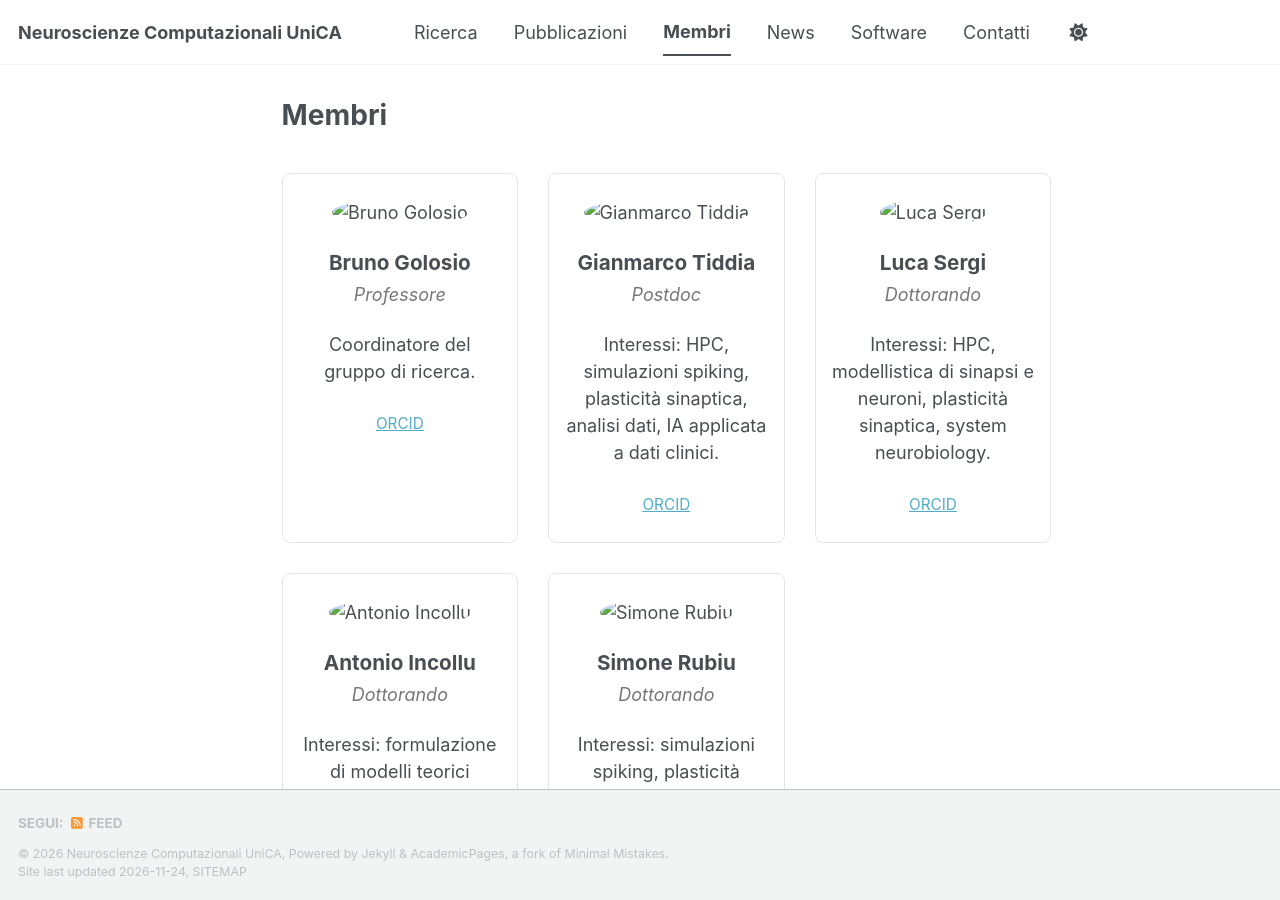
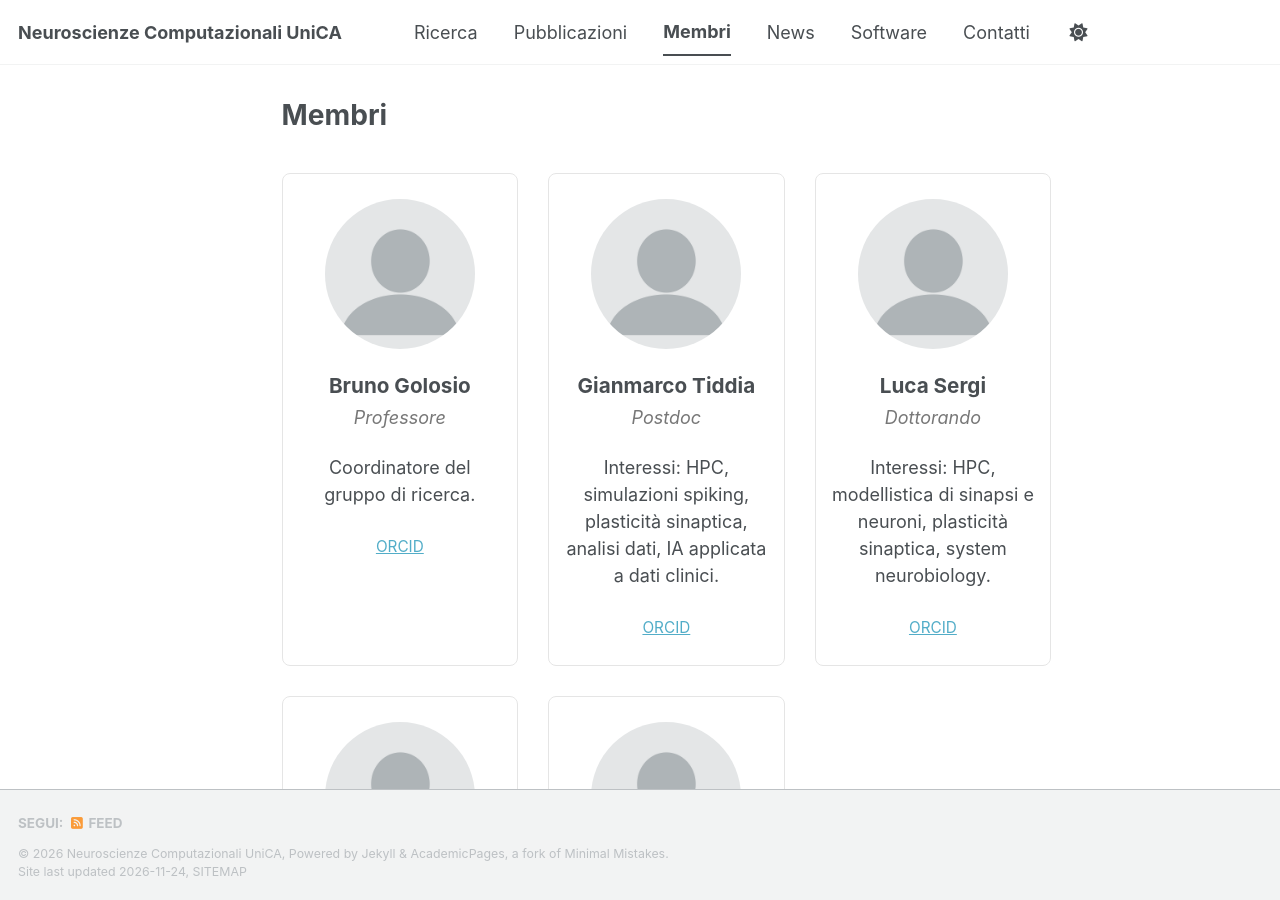
Before and after one commit to gmtiddia/neuroscienze_computazionali_unica, a Jekyll site: the page built from _pages/team.md, in a window 1280 px wide and 900 px high. Built offline with Jekyll 4.4.1, drawn with Linux system fonts in a browser that asks for light colours; a script bundle is joined from its source files by our own code; a style sheet for code colours, icons or effects is not loaded.

Commit message:
fixed image link for members

```diff
--- a/_data/members.yml
+++ b/_data/members.yml
@@ -1,34 +1,34 @@
 - name: "Bruno Golosio"
   role: "Professore"
-  photo: "/images/team/profile.png"
+  photo: "/images/profile.png"
   bio: "Coordinatore del gruppo di ricerca."
   orcid: "0000-0001-5144-6932"
   alumni: false
 
 - name: "Gianmarco Tiddia"
   role: "Postdoc"
-  photo: "/images/team/profile.png"
+  photo: "/images/profile.png"
   bio: "Interessi: HPC, simulazioni spiking, plasticità sinaptica, analisi dati, IA applicata a dati clinici."
   orcid: "0000-0001-7524-0285"
   alumni: false
 
 - name: "Luca Sergi"
   role: "Dottorando"
-  photo: "/images/team/profile.png"
+  photo: "/images/profile.png"
   bio: "Interessi: HPC, modellistica di sinapsi e neuroni, plasticità sinaptica, system neurobiology."
   orcid: "0009-0006-4633-186X"
   alumni: false
 
 - name: "Antonio Incollu"
   role: "Dottorando"
-  photo: "/images/team/profile.png"
+  photo: "/images/profile.png"
   bio: "Interessi: formulazione di modelli teorici mediante approcci di campo medio per lo studio della dinamica di reti neurali."
   orcid: "0009-0001-1017-0906"
   alumni: false
 
 - name: "Simone Rubiu"
   role: "Dottorando"
-  photo: "/images/team/profile.png"
+  photo: "/images/profile.png"
   bio: "Interessi: simulazioni spiking, plasticità sinaptica e memoria di lavoro."
   orcid: "0009-0008-6952-7982"
   alumni: false
```
